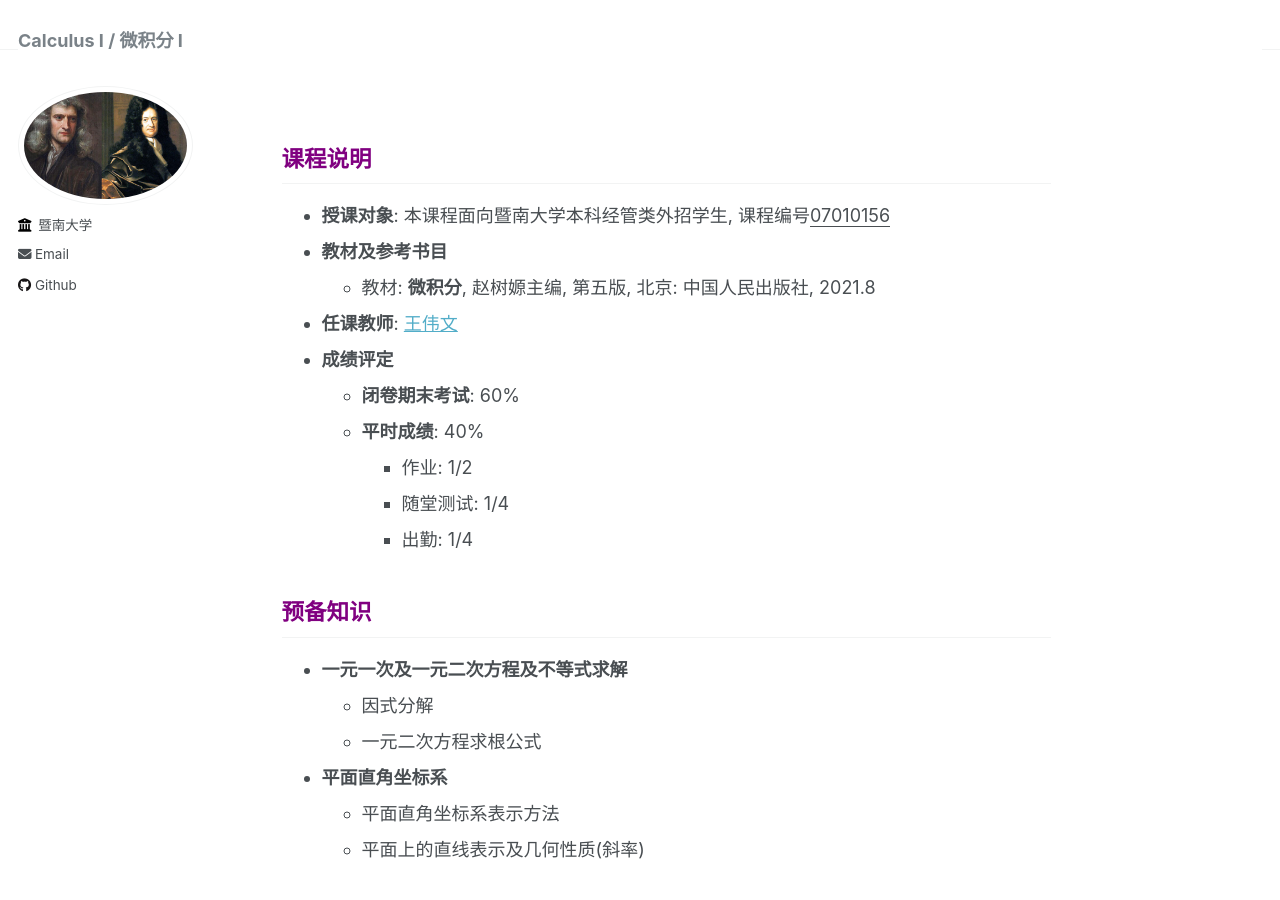
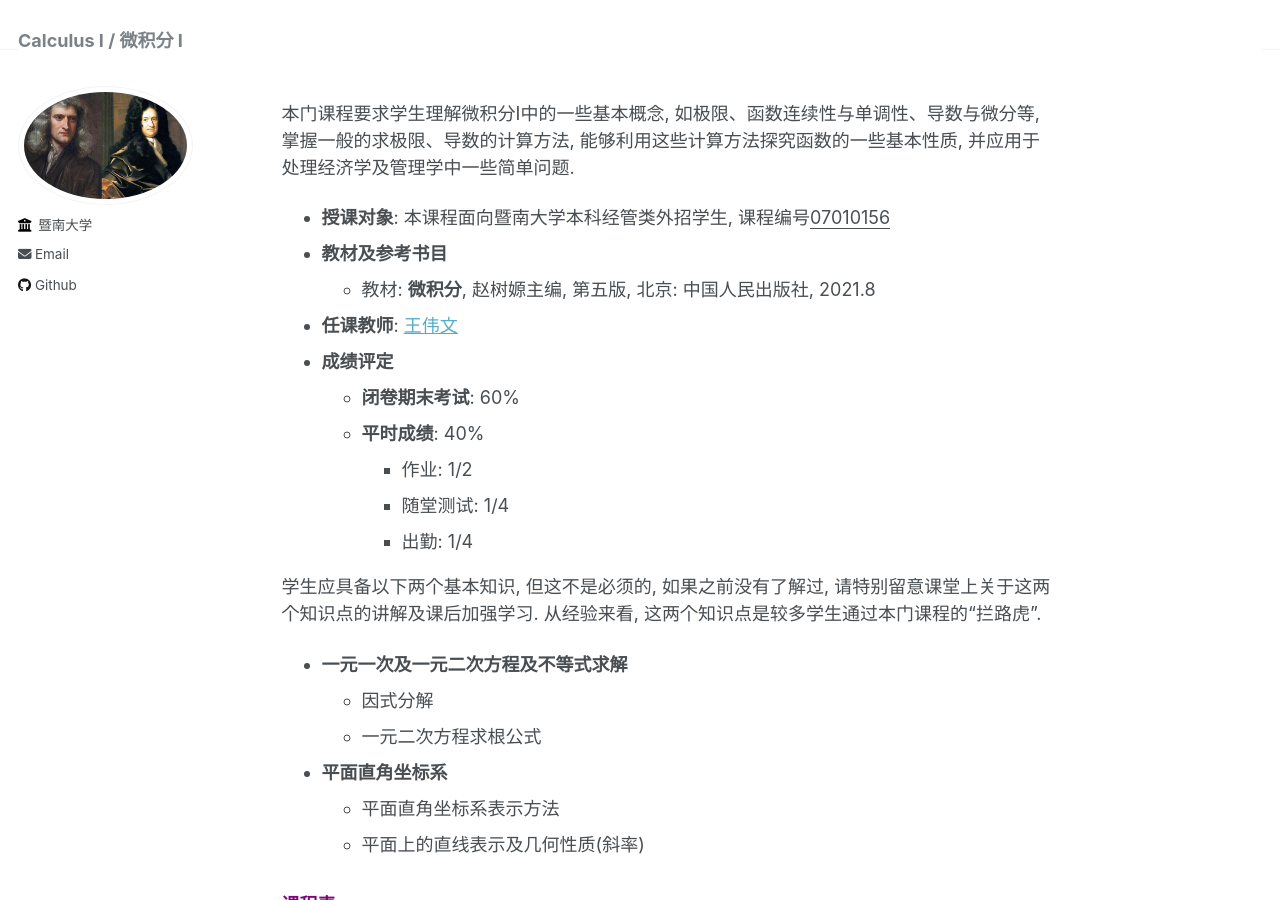
Before and after one commit to wangyuanhao/calculus_course_webpage, a Jekyll site: the page built from _pages/about.md, in a window 1280 px wide and 900 px high. Built offline with Jekyll 4.4.1, drawn with Linux system fonts in a browser that asks for light colours.

Commit message:
Update about.md

```diff
--- a/_pages/about.md
+++ b/_pages/about.md
@@ -6,7 +6,7 @@ redirect_from:
   - /about/
   - /about.html
 ---
-## <font color=purple>课程说明</font>
+本门课程要求学生理解微积分I中的一些基本概念, 如极限、函数连续性与单调性、导数与微分等, 掌握一般的求极限、导数的计算方法, 能够利用这些计算方法探究函数的一些基本性质, 并应用于处理经济学及管理学中一些简单问题.
 
 * **授课对象**: 本课程面向暨南大学本科经管类外招学生, 课程编号<u>07010156</u>
 * **教材及参考书目**
@@ -19,7 +19,7 @@ redirect_from:
     * 随堂测试: 1/4
     * 出勤: 1/4
 
-## <font color=purple>预备知识</font>
+学生应具备以下两个基本知识, 但这不是必须的, 如果之前没有了解过, 请特别留意课堂上关于这两个知识点的讲解及课后加强学习. 从经验来看, 这两个知识点是较多学生通过本门课程的“拦路虎”.
 
 * **一元一次及一元二次方程及不等式求解**
   * 因式分解
@@ -28,11 +28,11 @@ redirect_from:
   * 平面直角坐标系表示方法
   * 平面上的直线表示及几何性质(斜率)
 
-## <font color=purple>课程表</font>
+### <font color=purple>课程表</font>
 
 |   学院   |               时间               |         地点          |
 | :------: | :------------------------------: | :-------------------: |
 | 管理学院 |  **星期五, 6-8节, 14:00-16:35**  | **番禺教学大楼401室** |
 | 经济学院 | **星期五, 10-12节, 18:30-21:05** | **番禺教学大楼324室** |
 
-## <font color=purple>教学日历</font>
+### <font color=purple>教学日历</font>
```
